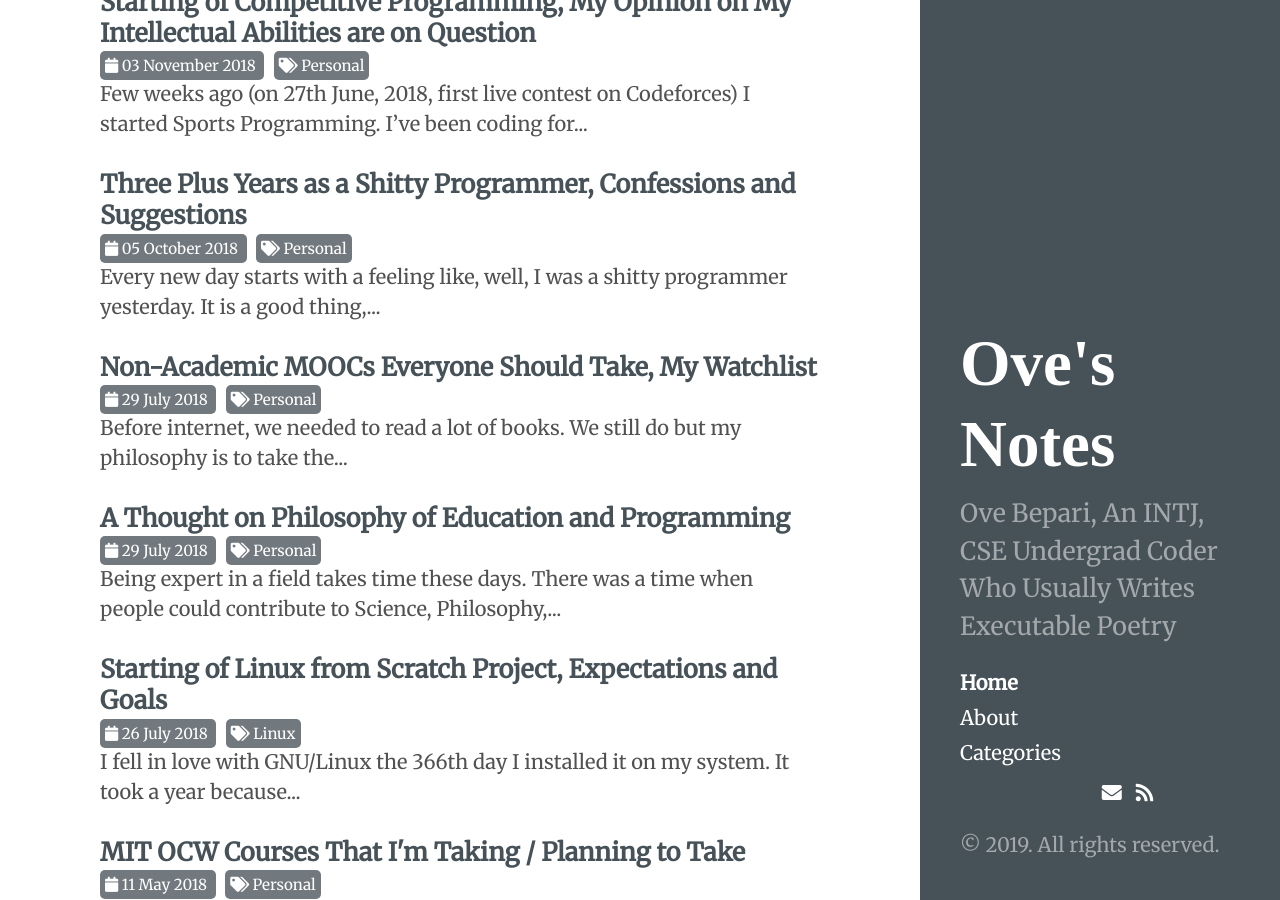
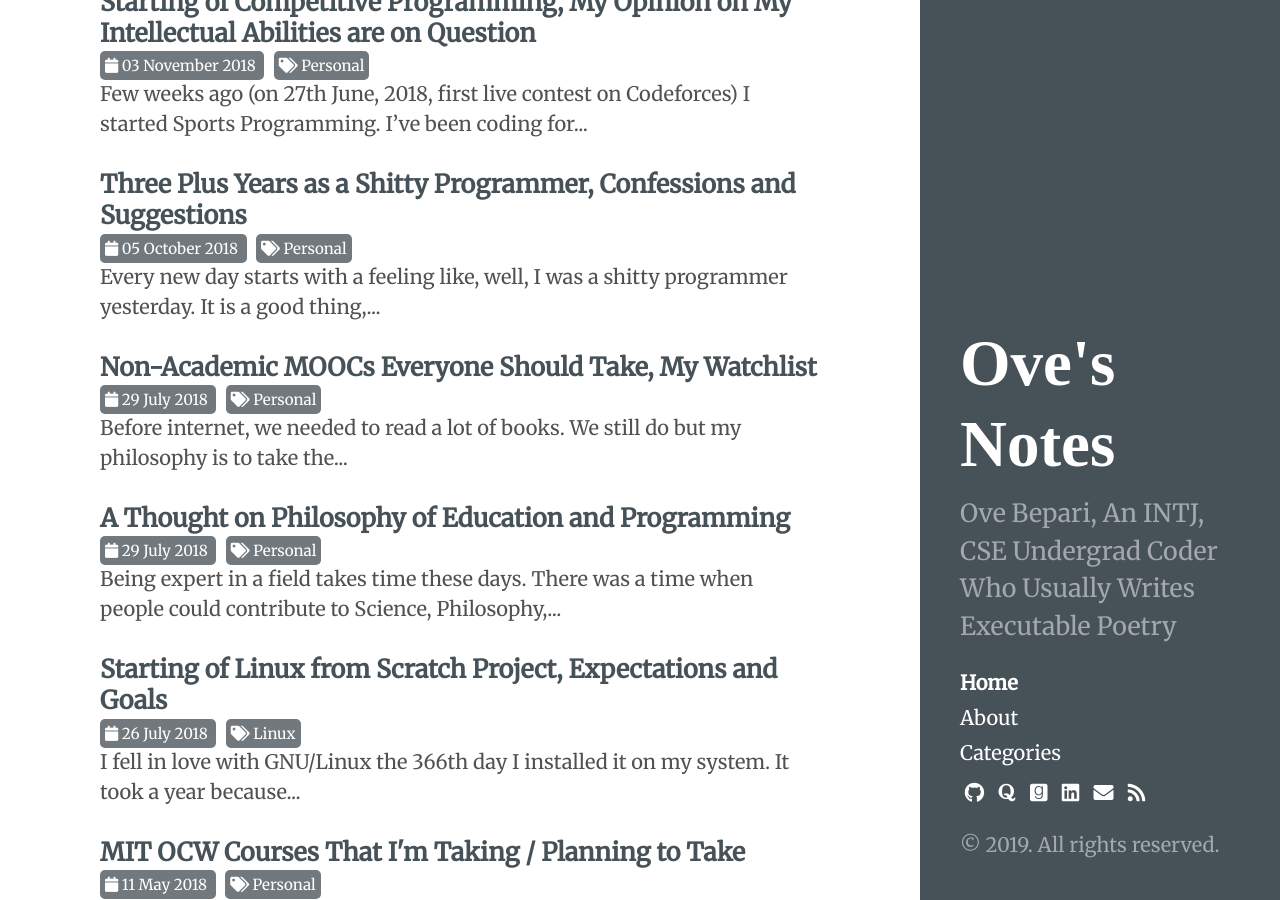
Before and after one commit to ovebepari/ovebepari.github.io, a Jekyll site: the page built from index.html, in a window 1280 px wide and 900 px high, scrolled down 522 px. Built offline with Jekyll 4.4.1, drawn with Linux system fonts in a browser that asks for light colours.

Commit message:
updated font-awesome brands

```diff
--- a/_includes/sidebar.html
+++ b/_includes/sidebar.html
@@ -28,16 +28,16 @@
 
 
       <span class="sidebar-nav-item social-links">
-        <a href="https://github.com/ovebepari" target="_blank"  style="border-bottom: none;"><i class="fa fa-github"></i></a>
+        <a href="https://github.com/ovebepari" target="_blank"  style="border-bottom: none;"><i class="fab fa-github"></i></a>
 
         &nbsp;
-        <a href="https://quora.com/profile/Ove-Bepari" target="_blank" style="border-bottom: none;"><i class="fa fa-quora"></i></a>
+        <a href="https://quora.com/profile/Ove-Bepari" target="_blank" style="border-bottom: none;"><i class="fab fa-quora"></i></a>
 
         &nbsp;
-        <a href="https://www.goodreads.com/ovebepari" target="_blank" style="border-bottom: none;"><i class="fa fa-goodreads"></i></a>
+        <a href="https://www.goodreads.com/ovebepari" target="_blank" style="border-bottom: none;"><i class="fab fa-goodreads"></i></a>
 
         &nbsp;
-        <a href="https://linkedin.com/in/ovebepari" target="_blank" style="border-bottom: none;"><i class="fa fa-linkedin"></i></a>
+        <a href="https://linkedin.com/in/ovebepari" target="_blank" style="border-bottom: none;"><i class="fab fa-linkedin"></i></a>
 
         &nbsp;
         <a href="mailto:codovi71@gmail.com"><i class="fa fa-envelope"></i></a>
```
